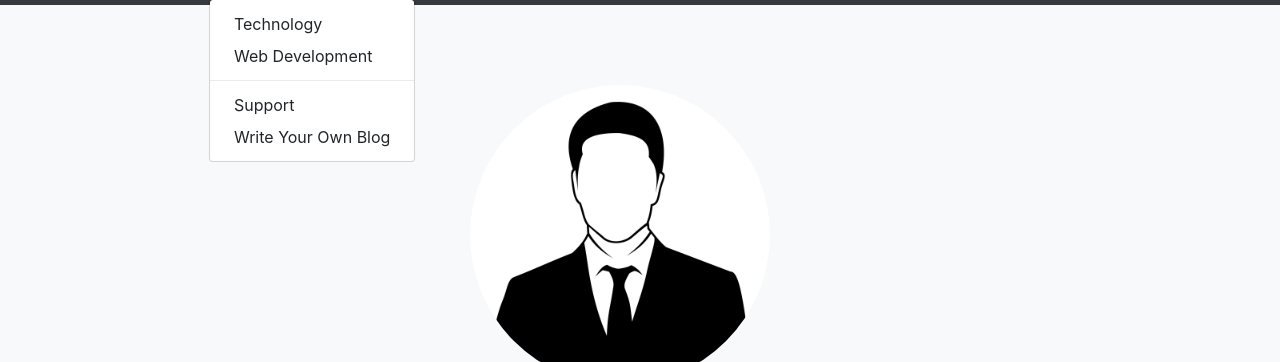
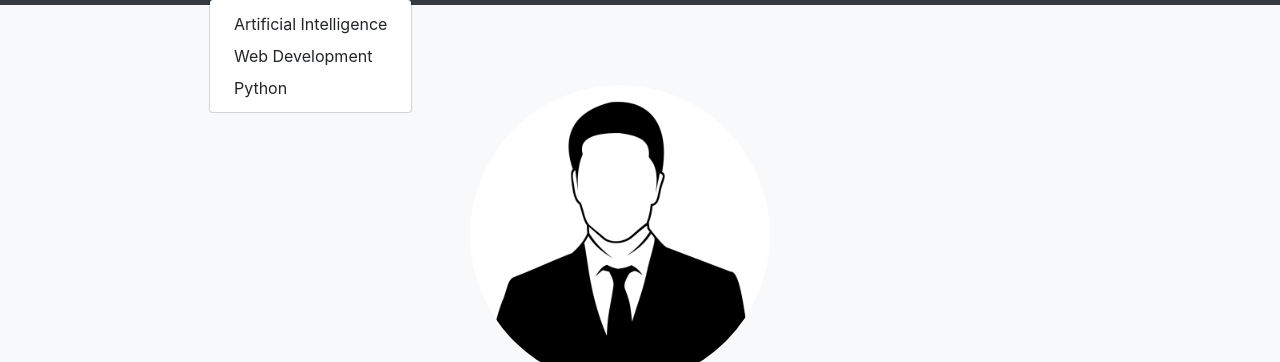
Before and after one commit to Raunak-Tiwari/blogX, a plain HTML site: page about.html in a window 1280 px wide. Both pictures are taken after a click on the button "Topics". Shown: the part 51-413 px from the top of the page. Drawn offline with nearby package versions, Linux system fonts and the light colour scheme.

Commit message:
Update about.html

```diff
--- a/about.html
+++ b/about.html
@@ -22,7 +22,7 @@
         <div class="collapse navbar-collapse" id="navbarSupportedContent">
             <ul class="navbar-nav mr-auto">
                 <li class="nav-item">
-                    <a class="nav-link" href="/">Home <span class="sr-only">(current)</span></a>
+                    <a class="nav-link" href="/blogx/">Home <span class="sr-only">(current)</span></a>
                 </li>
                 <li class="nav-item active">
                     <a class="nav-link" href="/blogx/about.html">About</a>
@@ -33,11 +33,11 @@
                         Topics
                     </a>
                     <div class="dropdown-menu" aria-labelledby="navbarDropdown">
-                        <a class="dropdown-item" href="#">Technology</a>
-                        <a class="dropdown-item" href="#">Web Development</a>
-                        <div class="dropdown-divider"></div>
-                        <a class="dropdown-item" href="#">Support</a>
-                        <a class="dropdown-item" href="#">Write Your Own Blog</a>
+                        <a class="dropdown-item" href="ai1.html">Artificial Intelligence</a>
+                        <a class="dropdown-item" href="w1.html">Web Development</a>
+
+                        <a class="dropdown-item" href="#">Python</a>
+
                     </div>
                 </li>
                 <li class="nav-item">
```
